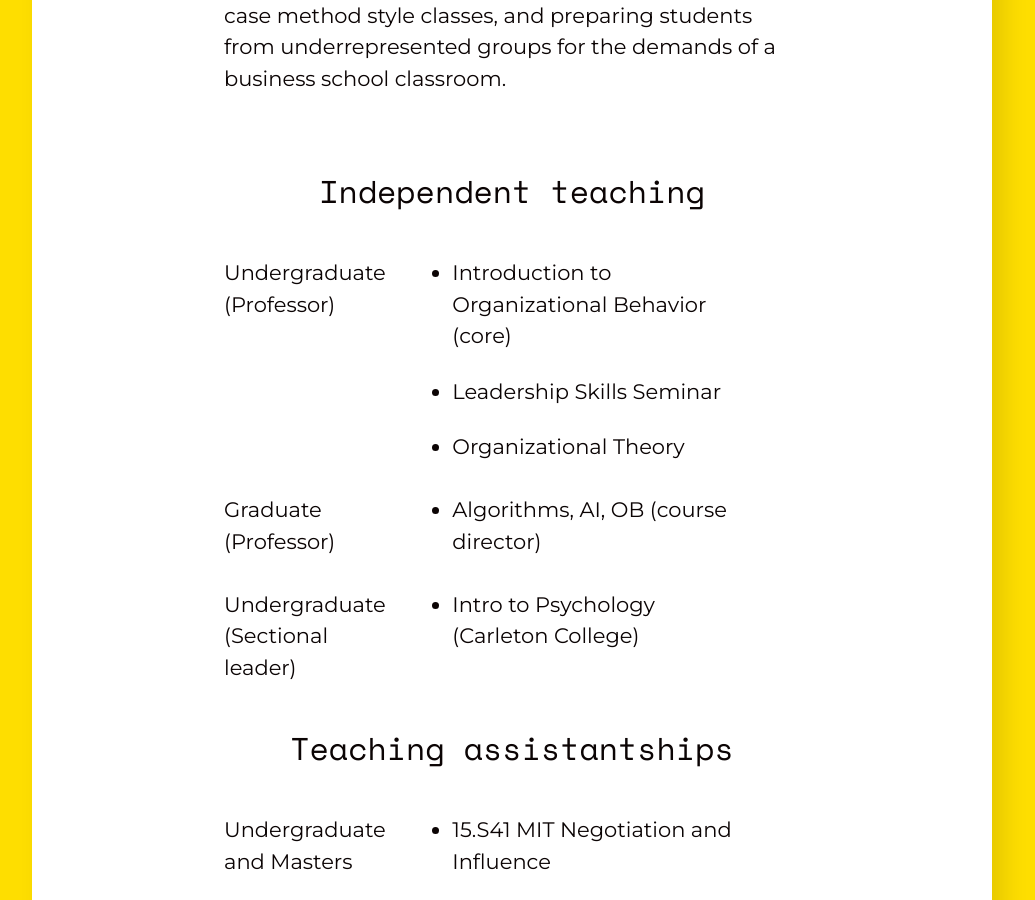
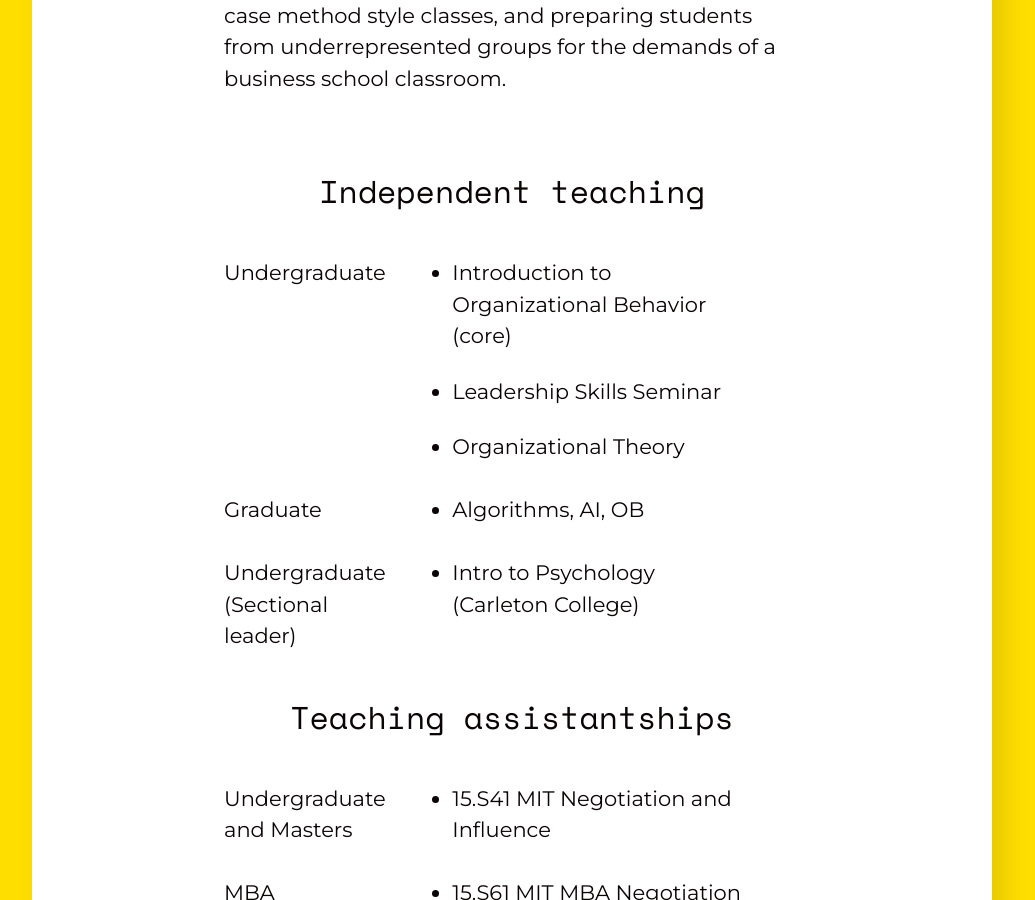
Before and after one commit to heatherhjyang/heatherhjyang.github.io, a Jekyll site: the page built from teaching.html, in a window 1280 px wide and 900 px high, scrolled down 973 px. Shown: the whole window, without its empty margins (128-1163 px from the left). Built offline with Jekyll 4.4.1, drawn with Linux system fonts in a browser that asks for light colours.

Commit message:
Update teaching.html

```diff
--- a/teaching.html
+++ b/teaching.html
@@ -12,7 +12,7 @@ title: Teaching
 <table>
 	<tr>
 		<td width="30%">
-			<b>Undergraduate (Professor)</b>
+			<b>Undergraduate</b>
 		</td>
 		<td>
 			<ul>
@@ -24,11 +24,11 @@ title: Teaching
 	</tr>
 	<tr>
 		<td width="30%">
-			<b>Graduate (Professor)</b>
+			<b>Graduate</b>
 		</td>
 		<td>
 			<ul>
-				<li>Algorithms, AI, OB (course director)</li>
+				<li>Algorithms, AI, OB</li>
 			</ul>
 		</td>
 	</tr>
```
